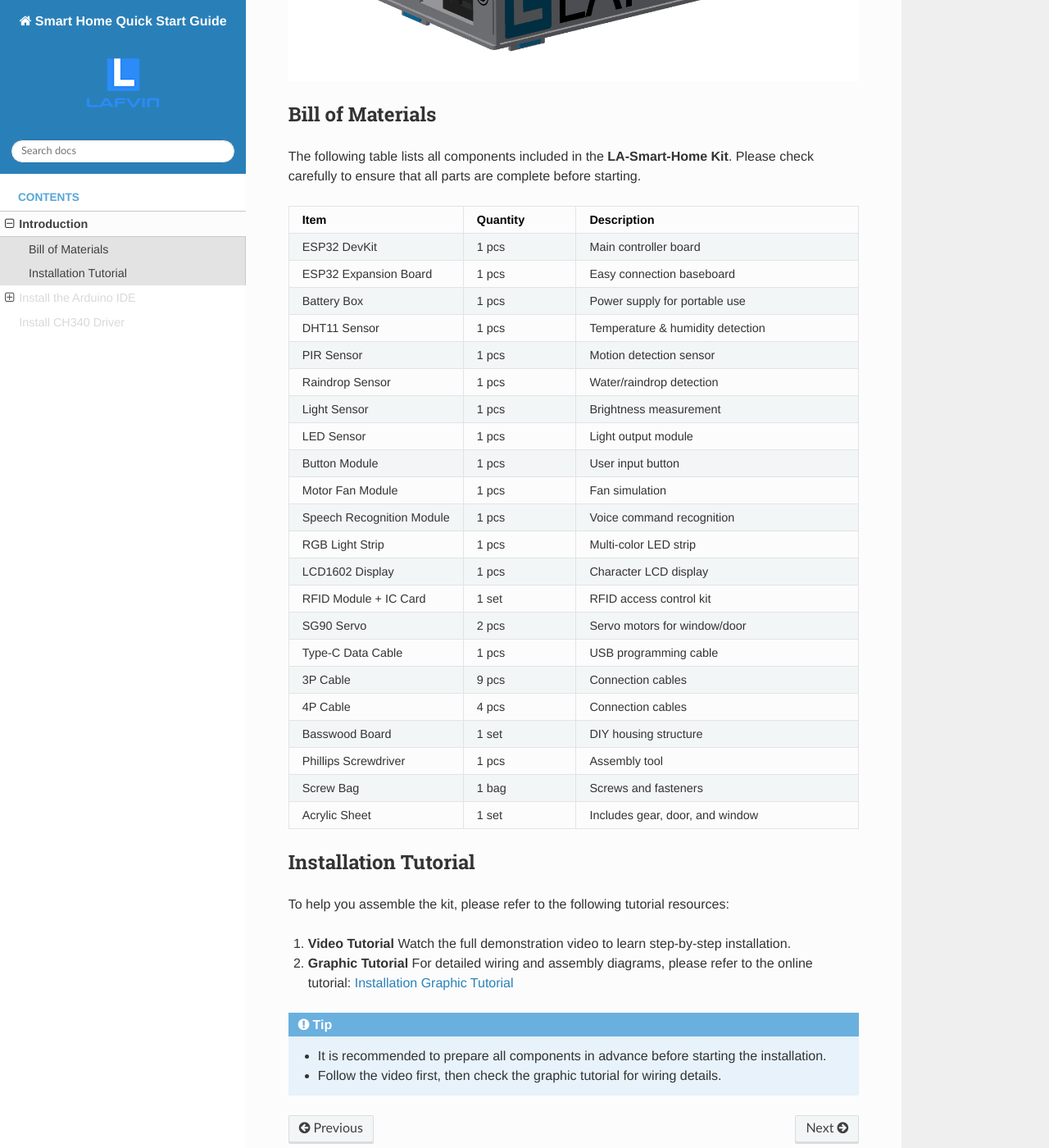
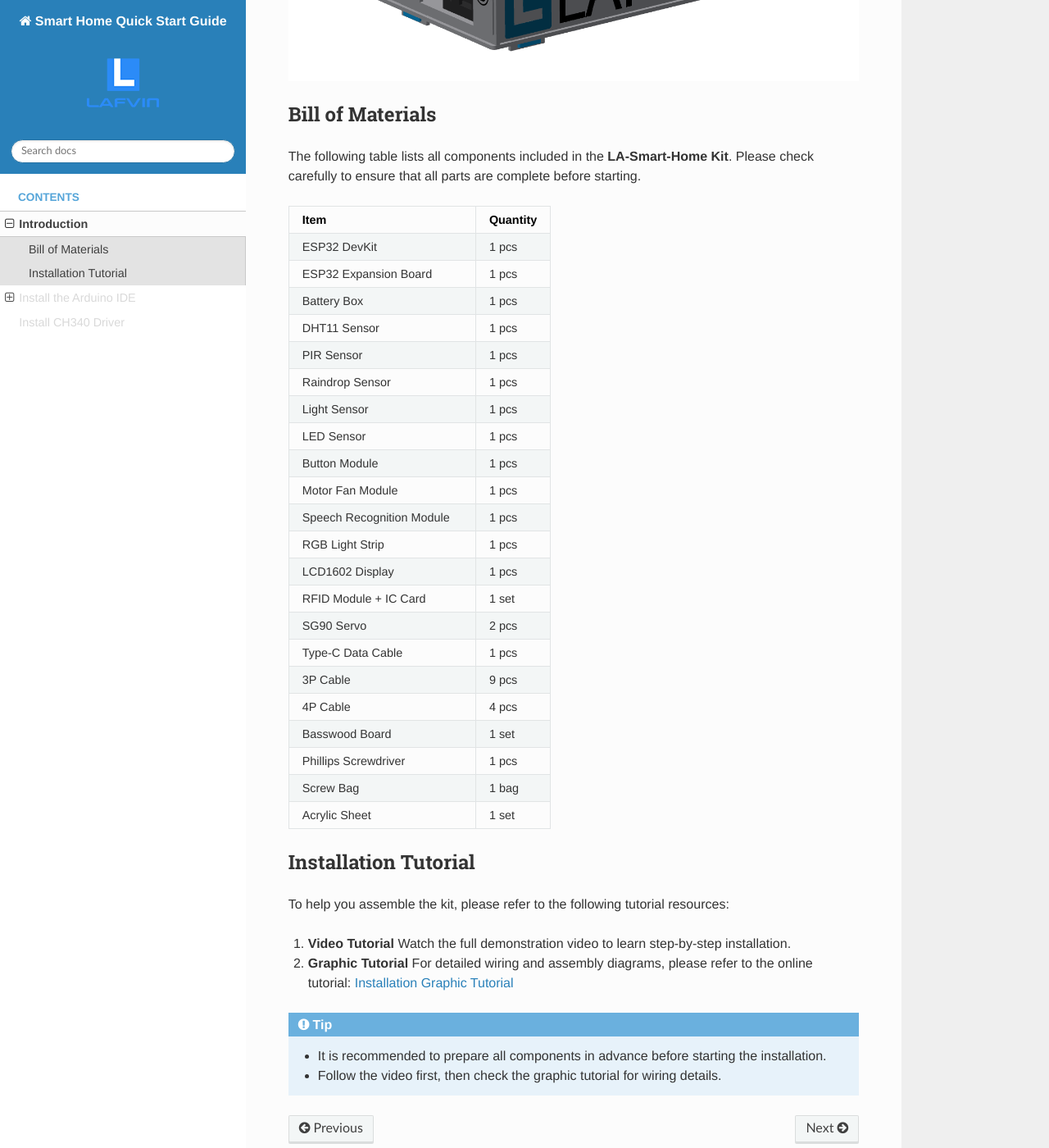
Before and after one commit to COLA508/Lafvin_Smart_Home-UsingTutorials, a Sphinx documentation site: the page built from docs/source/Introduction.rst, in a window 1280 px wide and 1400 px high, scrolled down 737 px. Shown: the whole window at 82% size. Built offline with Sphinx 7.4.7 and the Read the Docs theme 3.1.0, drawn with Linux system fonts in a browser that asks for light colours.

Commit message:
Update Introduction.rst

```diff
--- a/docs/source/Introduction.rst
+++ b/docs/source/Introduction.rst
@@ -17,77 +17,54 @@ The following table lists all components included in the **LA-Smart-Home Kit**.
 
 .. list-table::
    :header-rows: 1
-   :widths: 30 20 50
+   :widths: 50 20
 
    * - Item
      - Quantity
-     - Description
    * - ESP32 DevKit
      - 1 pcs
-     - Main controller board
    * - ESP32 Expansion Board
      - 1 pcs
-     - Easy connection baseboard
    * - Battery Box
      - 1 pcs
-     - Power supply for portable use
    * - DHT11 Sensor
      - 1 pcs
-     - Temperature & humidity detection
    * - PIR Sensor
      - 1 pcs
-     - Motion detection sensor
    * - Raindrop Sensor
      - 1 pcs
-     - Water/raindrop detection
    * - Light Sensor
      - 1 pcs
-     - Brightness measurement
    * - LED Sensor
      - 1 pcs
-     - Light output module
    * - Button Module
      - 1 pcs
-     - User input button
    * - Motor Fan Module
      - 1 pcs
-     - Fan simulation
    * - Speech Recognition Module
      - 1 pcs
-     - Voice command recognition
    * - RGB Light Strip
      - 1 pcs
-     - Multi-color LED strip
    * - LCD1602 Display
      - 1 pcs
-     - Character LCD display
    * - RFID Module + IC Card
      - 1 set
-     - RFID access control kit
    * - SG90 Servo
      - 2 pcs
-     - Servo motors for window/door
    * - Type-C Data Cable
      - 1 pcs
-     - USB programming cable
    * - 3P Cable
      - 9 pcs
-     - Connection cables
    * - 4P Cable
      - 4 pcs
-     - Connection cables
    * - Basswood Board
      - 1 set
-     - DIY housing structure
    * - Phillips Screwdriver
      - 1 pcs
-     - Assembly tool
    * - Screw Bag
      - 1 bag
-     - Screws and fasteners
    * - Acrylic Sheet
      - 1 set
-     - Includes gear, door, and window
 
 ------------------------------------
 Installation Tutorial
```
